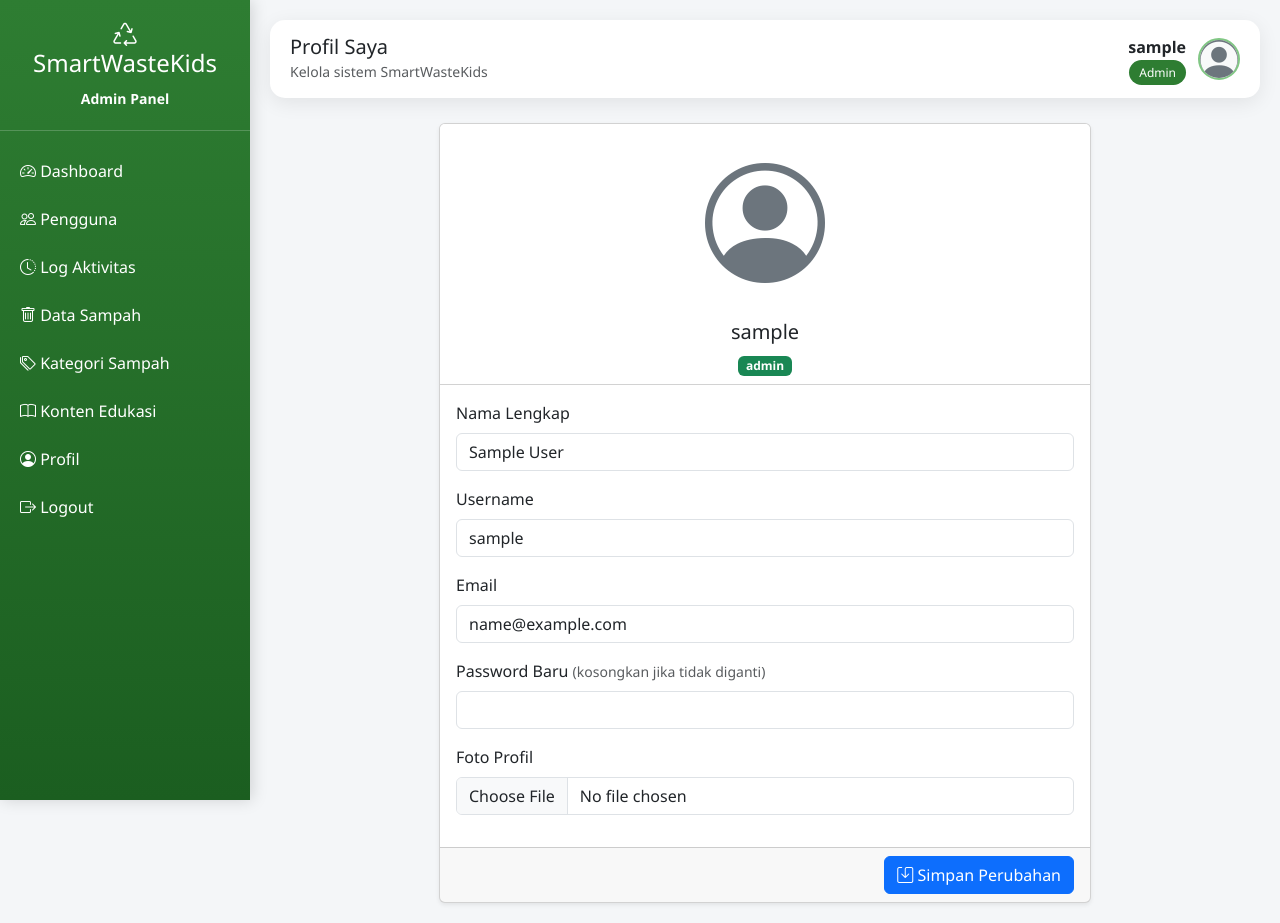
After one commit to Capstone-SmartWasteKids/fix_admin, a Flask app: page /profile in a window 1280 px wide. The commit adds this page. Run offline with Flask 3, Linux system fonts and the light colour scheme; the visitor is signed in with stand-in values (Sample User, id 1); data that the repository does not hold is empty; some libraries are stand-ins or nearby versions.

Commit message:
Penambahan sidebar

```diff
--- a/app.py
+++ b/app.py
@@ -66,23 +66,51 @@ login_manager.login_message_category = "warning"
 
 # --- CLASS USER ---
 class User(UserMixin):
-    def __init__(self, user_id, username, role):
-        self.id = user_id # Flask-Login butuh properti 'id'
+    def __init__(
+        self,
+        user_id,
+        username,
+        role,
+        avatar=None,
+        email=None,
+        full_name=None
+    ):
+        self.id = user_id          # WAJIB utk Flask-Login
+        self.user_id = user_id
         self.username = username
         self.role = role
+        self.avatar = avatar
+        self.email = email
+        self.full_name = full_name
+
 
 # --- USER LOADER ---
 @login_manager.user_loader
 def load_user(user_id):
     cur = mysql.connection.cursor()
-    # QUERY UPDATE: users (user_id)
-    cur.execute("SELECT user_id, username, role FROM users WHERE user_id = %s", (user_id,))
-    account = cur.fetchone()
+    cur.execute("""
+        SELECT
+            user_id,
+            username,
+            role,
+            avatar,
+            email,
+            full_name
+        FROM users
+        WHERE user_id = %s
+    """, (user_id,))
+    user = cur.fetchone()
     cur.close()
 
-    if account:
-        # account['user_id'] sesuai nama kolom baru
-        return User(account['user_id'], account['username'], account['role'])
+    if user:
+        return User(
+            user['user_id'],
+            user['username'],
+            user['role'],
+            user['avatar'],
+            user['email'],
+            user['full_name']
+        )
     return None
 
 # --- ROUTES ---
@@ -284,7 +312,7 @@ def save_user():
     email = request.form['email']
     password = request.form['password']
     role = request.form['role']
-    level = request.form['current_level']
+    level = request.form['level']
 
     # HANDLING FILE (Menyimpan Nama File ke DB, File Fisik ke Folder)
     foto = request.files.get('foto_profile')
@@ -569,6 +597,175 @@ def activity_logs():
 
     return render_template('activity_logs.html', logs=logs)
 
+# =========================
+# LIST KATEGORI
+# =========================
+@app.route('/kategori')
+@login_required
+def kategori():
+    cur = mysql.connection.cursor()
+    cur.execute("SELECT * FROM waste_categories ORDER BY id DESC")
+    kategori = cur.fetchall()
+    cur.close()
+    return render_template('kategori.html', kategori=kategori)
+
+
+# =========================
+# SIMPAN KATEGORI
+# =========================
+@app.route('/kategori/save', methods=['POST'])
+@login_required
+def save_kategori():
+    nama = request.form['name']
+    deskripsi = request.form['description']
+
+    cur = mysql.connection.cursor()
+    cur.execute("""
+        INSERT INTO waste_categories (name, description)
+        VALUES (%s, %s)
+    """, (nama, deskripsi))
+    mysql.connection.commit()
+    cur.close()
+
+    flash('Kategori berhasil ditambahkan', 'success')
+    return redirect(url_for('kategori'))
+
+
+# =========================
+# HAPUS KATEGORI
+# =========================
+@app.route('/kategori/delete/<int:id>')
+@login_required
+def delete_kategori(id):
+    cur = mysql.connection.cursor()
+    cur.execute("DELETE FROM waste_categories WHERE id=%s", (id,))
+    mysql.connection.commit()
+    cur.close()
+
+    flash('Kategori berhasil dihapus', 'success')
+    return redirect(url_for('kategori'))
+
+
+@app.route('/edukasi')
+@login_required
+def edukasi():
+    cur = mysql.connection.cursor()
+    cur.execute("""
+        SELECT id, title, content, media_url, content_type, created_at
+        FROM educational_contents
+        ORDER BY created_at DESC
+    """)
+    edukasi = cur.fetchall()
+    cur.close()
+
+    return render_template('edukasi.html', edukasi=edukasi)
+
+@app.route('/edukasi/add')
+@login_required
+def add_edukasi():
+    return render_template('form_edukasi.html', data=None)
+
+
+@app.route('/edukasi/save', methods=['POST'])
+@login_required
+def save_edukasi():
+    title = request.form['title']
+    content = request.form['content']
+    content_type = request.form['content_type']
+
+    file = request.files.get('media')
+    filename = None
+
+    if file and file.filename:
+        filename = secure_filename(file.filename)
+        file.save(os.path.join(app.config['UPLOAD_FOLDER'], filename))
+
+    cur = mysql.connection.cursor()
+    cur.execute("""
+        INSERT INTO educational_contents
+        (title, content, media_url, content_type, created_at)
+        VALUES (%s, %s, %s, %s, NOW())
+    """, (title, content, filename, content_type))
+
+    mysql.connection.commit()
+    cur.close()
+
+    flash('Konten edukasi berhasil ditambahkan', 'success')
+    return redirect(url_for('edukasi'))
+
+@app.route('/edukasi/delete/<int:id>')
+def delete_edukasi(id):
+    cur = mysql.connection.cursor()
+    try:
+        cur.execute(
+            "DELETE FROM educational_contents WHERE id=%s",
+            (id,)
+        )
+        mysql.connection.commit()
+        flash('Konten edukasi berhasil dihapus', 'success')
+    except Exception as e:
+        mysql.connection.rollback()
+        flash(f'Gagal menghapus data: {e}', 'danger')
+    finally:
+        cur.close()
+
+    return redirect(url_for('edukasi'))
+
+
+
+@app.route('/profile')
+@login_required
+def profile():
+    return render_template('profile.html', user=current_user)
+
+@app.route('/profile/update', methods=['POST'])
+@login_required
+def update_profile():
+    full_name = request.form['full_name']
+    username  = request.form['username']
+    email     = request.form['email']
+    password  = request.form.get('password')
+
+    avatar = request.files.get('avatar')
+    filename = current_user.avatar
+
+    if avatar and avatar.filename:
+        filename = secure_filename(avatar.filename)
+        avatar.save(os.path.join(app.config['UPLOAD_FOLDER'], filename))
+
+    cur = mysql.connection.cursor()
+
+    try:
+        sql = """
+            UPDATE users SET
+                full_name=%s,
+                username=%s,
+                email=%s,
+                avatar=%s
+        """
+        params = [full_name, username, email, filename]
+
+        if password:
+            hashed = generate_password_hash(password)
+            sql += ", password=%s"
+            params.append(hashed)
+
+        sql += " WHERE user_id=%s"
+        params.append(current_user.id)
+
+        cur.execute(sql, tuple(params))
+        mysql.connection.commit()
+
+        flash('Profil berhasil diperbarui', 'success')
+
+    except Exception as e:
+        mysql.connection.rollback()
+        flash(f'Gagal update profil: {e}', 'danger')
+
+    finally:
+        cur.close()
+
+    return redirect(url_for('profile'))
 
 
 if __name__ == '__main__':
--- a/templates/form_sampah.html
+++ b/templates/form_sampah.html
@@ -22,9 +22,8 @@
                     <label>Kategori</label>
                     <select name="id_kategori" class="form-select" required>
                         {% for k in kategori %}
-                        <option value="{{ k['id_kategori'] }}"
-                            {{ 'selected' if sampah and sampah['id_kategori']==k['id_kategori'] }}>
-                            {{ k['jenis_sampah'] }}
+                        <option value="{{ k['id'] }}">
+                            {{ k['name'] }}
                         </option>
                         {% endfor %}
                     </select>
--- a/templates/layout.html
+++ b/templates/layout.html
@@ -128,6 +128,18 @@
             <i class="bi bi-trash"></i> Data Sampah
         </a>
 
+        <a href="{{ url_for('kategori') }}">
+            <i class="bi bi-tags"></i> Kategori Sampah
+        </a>
+
+        <a href="{{ url_for('edukasi') }}">
+            <i class="bi bi-book"></i> Konten Edukasi
+        </a>
+
+        <a href="{{ url_for('profile') }}">
+            <i class="bi bi-person-circle"></i> Profil
+        </a>
+
         <a href="{{ url_for('logout') }}">
             <i class="bi bi-box-arrow-right"></i> Logout
         </a>
@@ -155,7 +167,7 @@
             <div class="user-avatar d-flex align-items-center justify-content-center bg-light">
     {% if current_user.avatar %}
         <img
-            src="{{ url_for('static', filename='uploads/avatars/' + current_user.avatar) }}"
+            src="{{ url_for('static', filename='uploads/' + current_user.avatar) }}"
             alt="Avatar"
             style="width: 100%; height: 100%; object-fit: cover; border-radius: 50%;">
     {% else %}
@@ -183,7 +195,6 @@
 
 <script>
     $(document).ready(function () {
-        $('table.table').DataTable({ responsive: true });
     });
 </script>
 
--- /dev/null
+++ b/templates/profile.html
@@ -0,0 +1,82 @@
+{% extends "layout.html" %}
+{% block title %}Profil Saya{% endblock %}
+
+{% block content %}
+<div class="row justify-content-center">
+    <div class="col-md-8">
+
+        <form action="{{ url_for('update_profile') }}" method="POST" enctype="multipart/form-data">
+            <div class="card shadow-sm">
+
+                <!-- HEADER -->
+                <div class="card-header bg-white text-center">
+                    {% if current_user.avatar %}
+                        <img src="{{ url_for('static', filename='uploads/' + current_user.avatar) }}"
+                             class="rounded-circle mb-2"
+                             width="120" height="120"
+                             style="object-fit: cover;">
+                    {% else %}
+                        <i class="bi bi-person-circle text-secondary" style="font-size: 120px;"></i>
+                    {% endif %}
+
+                    <h5 class="mt-2">{{ current_user.username }}</h5>
+                    <span class="badge bg-success">{{ current_user.role }}</span>
+                </div>
+
+                <!-- BODY -->
+                <div class="card-body">
+
+                    <input type="hidden" name="user_id" value="{{ current_user.user_id }}">
+
+                    <div class="mb-3">
+                        <label class="form-label">Nama Lengkap</label>
+                        <input type="text" name="full_name"
+                               class="form-control"
+                               value="{{ current_user.full_name }}"
+                               required>
+                    </div>
+
+                    <div class="mb-3">
+                        <label class="form-label">Username</label>
+                        <input type="text" name="username"
+                               class="form-control"
+                               value="{{ current_user.username }}"
+                               required>
+                    </div>
+
+                    <div class="mb-3">
+                        <label class="form-label">Email</label>
+                        <input type="email" name="email"
+                               class="form-control"
+                               value="{{ current_user.email }}"
+                               required>
+                    </div>
+
+                    <div class="mb-3">
+                        <label class="form-label">
+                            Password Baru
+                            <small class="text-muted">(kosongkan jika tidak diganti)</small>
+                        </label>
+                        <input type="password" name="password" class="form-control">
+                    </div>
+
+                    <div class="mb-3">
+                        <label class="form-label">Foto Profil</label>
+                        <input type="file" name="avatar" class="form-control">
+                    </div>
+
+                </div>
+
+                <!-- FOOTER -->
+                <div class="card-footer text-end">
+                    <button type="submit" class="btn btn-primary">
+                        <i class="bi bi-save"></i> Simpan Perubahan
+                    </button>
+                </div>
+
+            </div>
+        </form>
+
+    </div>
+</div>
+{% endblock %}
```
Also changed, not shown: templates/edukasi.html (added, +39 -0 lines), templates/form_edukasi.html (added, +38 -0 lines), templates/form_user.html (+7 -9 lines), templates/kategori.html (added, +61 -0 lines), static/uploads/20aff57a-b2d3-48ac-99d5-cf7e92eeba37.jpeg (added), static/uploads/botol_kacaa.webp (added).
